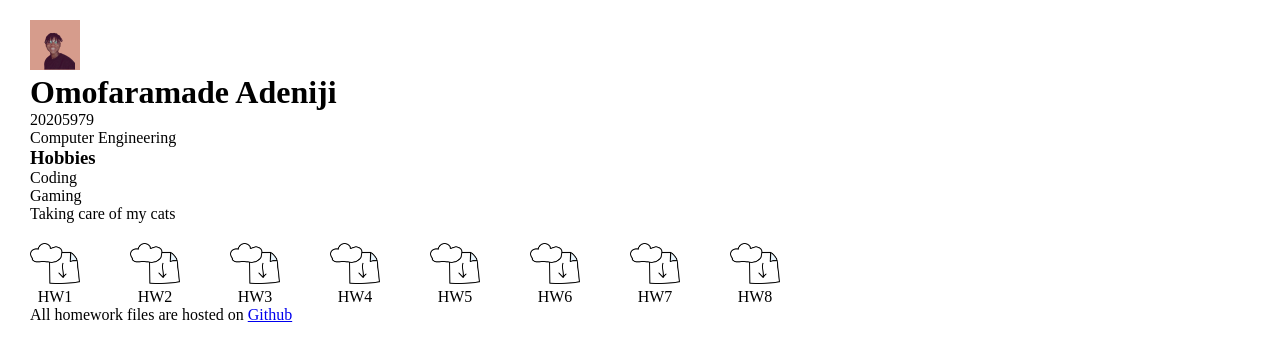
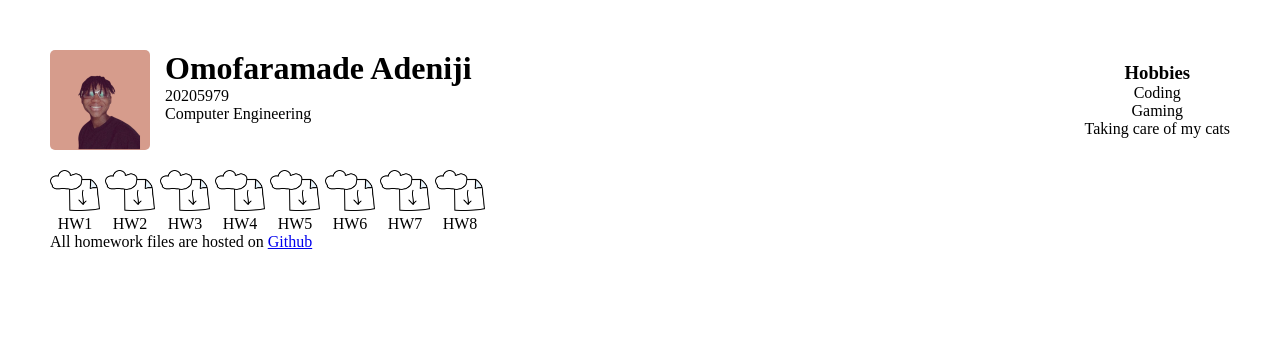
Before and after one commit to marsade/ecc006, a plain HTML site: page index.html in a window 1280 px wide. Drawn offline with Linux system fonts and the light colour scheme; a web font is replaced by a local one.

Commit message:
Add style

```diff
--- a/style.css
+++ b/style.css
@@ -4,12 +4,35 @@
     box-sizing: border-box;
 }
 body {
-    margin: 20px 30px;
+    font-family: "Gentium Plus", serif;
+    margin: 50px;
+}
+header {
+    display: flex;
+    justify-content: space-between;
+    align-items: center;
+}
+.info {
+    display: flex;
+    gap: 15px;
+}
+header img {
+    width: 100px;
+    border-radius: 5px;
+}
+.about {
+    display: flex;
+    flex-direction: column;
+    align-items: center;
+}
+.hobbies p{
+    text-align: center;
 }
 .container {
     margin-top: 20px;
     display: flex;
-    gap: 50px;
+    gap: 5px;
+    align-items: flex-start;
 }
 .hw {
     display: flex;
@@ -22,3 +45,7 @@ img {
 span {
     display: block;
 }
+footer {
+    position: static;
+    bottom: 0;
+}
```
